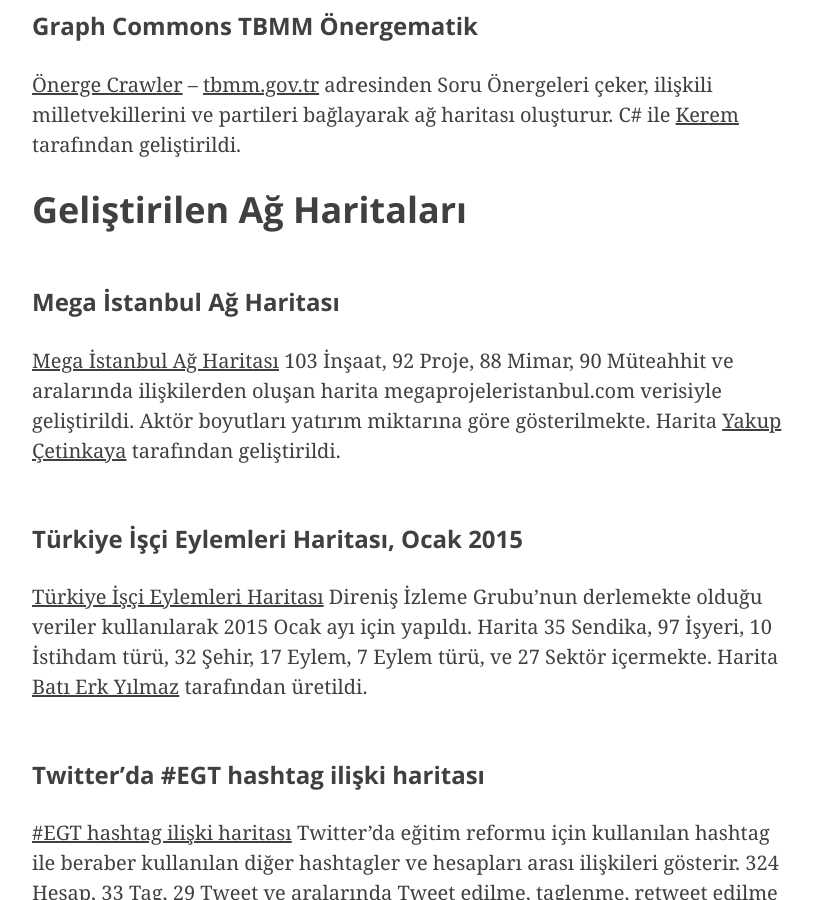
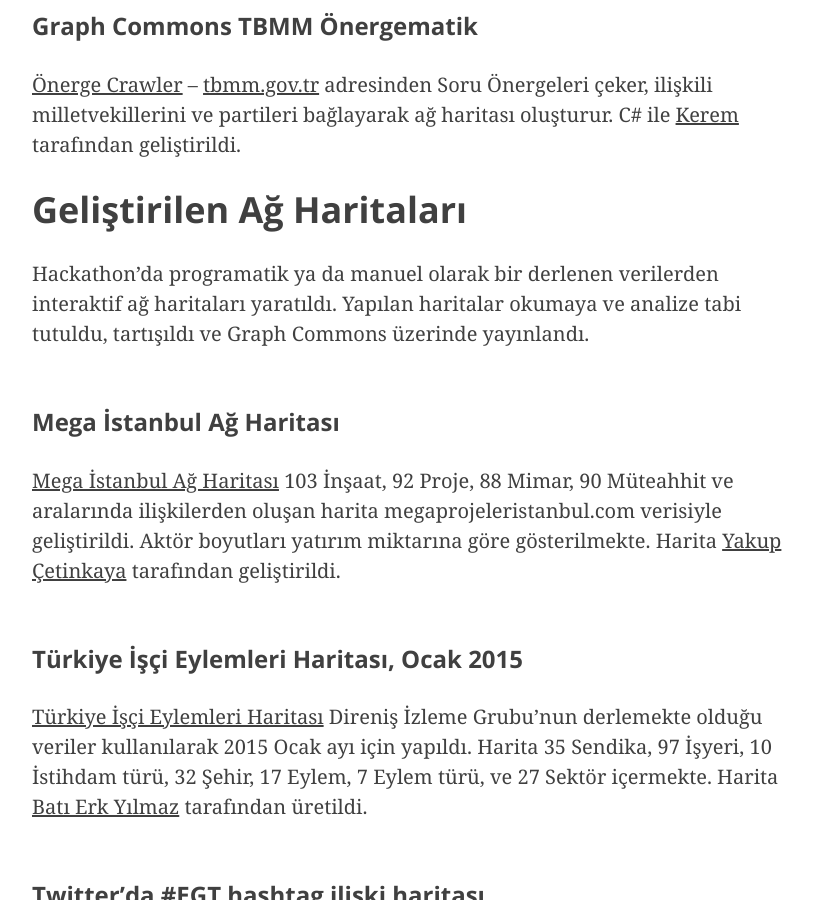
Before and after one commit to graphcommons/hackathons, a Jekyll site: the page built from _posts/2015-08-21-istanbul-yapisal-gazetecilik-dokumentasyon.md, in a window 1280 px wide and 900 px high, scrolled down 1822 px. Shown: the whole window, without its empty margins (233-1046 px from the left). Built offline with Jekyll 4.4.1, drawn with Linux system fonts in a browser that asks for light colours; nearby versions of some CDN libraries.

Commit message:
mode update

```diff
--- a/_posts/2015-08-21-istanbul-yapisal-gazetecilik-dokumentasyon.md
+++ b/_posts/2015-08-21-istanbul-yapisal-gazetecilik-dokumentasyon.md
@@ -31,6 +31,7 @@
 
 # Geliştirilen Ağ Haritaları
 
+Hackathon'da programatik ya da manuel olarak bir derlenen verilerden interaktif ağ haritaları yaratıldı. Yapılan haritalar okumaya ve analize tabi tutuldu, tartışıldı ve Graph Commons üzerinde yayınlandı.
 
 ### Mega İstanbul Ağ Haritası
 
```
